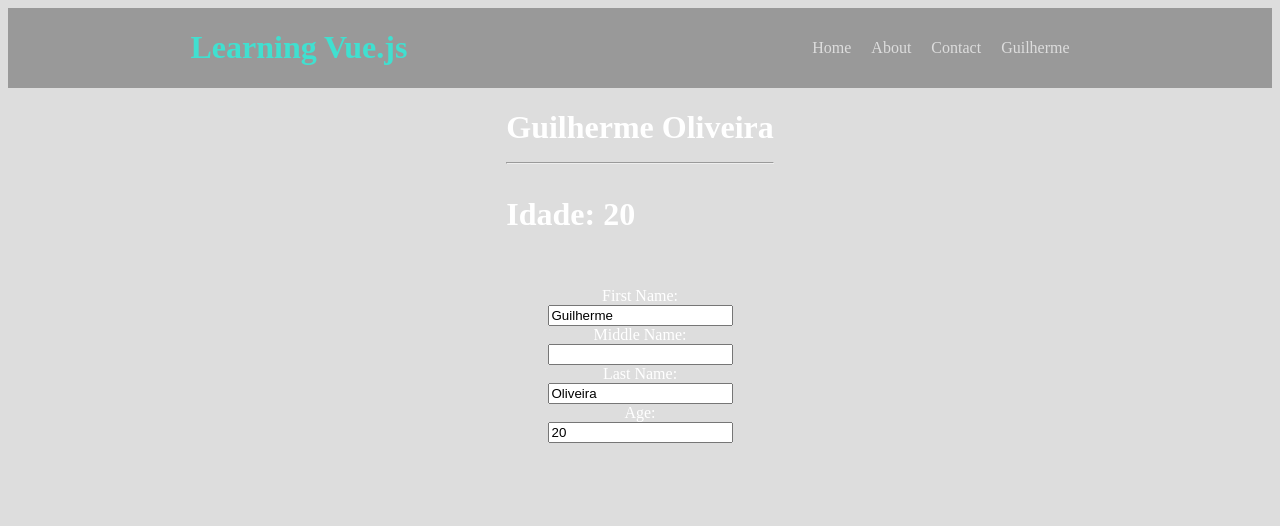
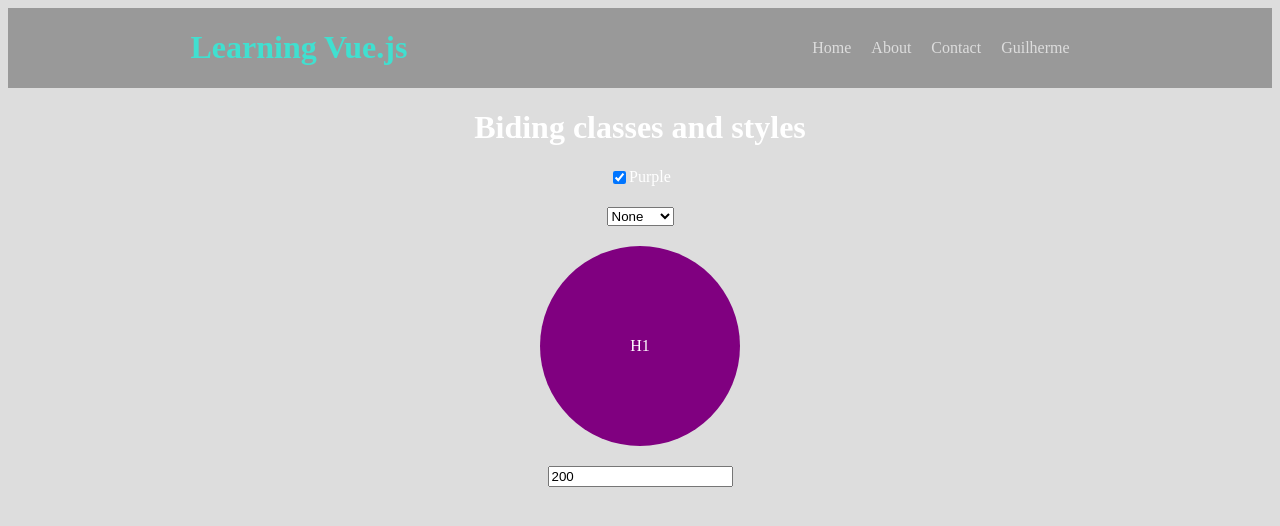
Before and after one commit to Guilherme-so/Learning-Vue, a Vue app: page / in a window 1280 px wide. Shown: the top 526 px of the page. Built offline with nearby package versions, Linux system fonts and the light colour scheme.

Commit message:
Binding styles in vue

```diff
--- a/src/App.vue
+++ b/src/App.vue
@@ -9,6 +9,7 @@ import Forms from "./components/Forms.vue";
 import Multiplos_eventos from "./components/Multiplos_eventos.vue";
 import ClickEvents from "./components/Event/ClickEvents.vue";
 import ChangeEvent from "./components/Event/ChangeEvent.vue";
+import BindClassAndStyle from "./components/BindClassAndStyle.vue";
 </script>
 
 <template>
@@ -22,17 +23,19 @@ import ChangeEvent from "./components/Event/ChangeEvent.vue";
     <!-- <Forms /> -->
     <!-- <Multiplos_eventos /> -->
     <!-- <ClickEvents /> -->
-    <ChangeEvent />
+    <!-- <ChangeEvent /> -->
+    <BindClassAndStyle/>
   </div>
 </template>
 
 <script>
 export default {
-  data() {
-    return {
-      perfil: "Guilherme",
-    };
-  },
+    data() {
+        return {
+            perfil: "Guilherme",
+        };
+    },
+    components: { BindClassAndStyle }
 };
 </script>
 
--- /dev/null
+++ b/src/components/BindClassAndStyle.vue
@@ -0,0 +1,76 @@
+<template>
+  <h1>Biding classes and styles</h1>
+
+  <div class="check">
+    <input type="checkbox" id="purple" v-model="isPurple" />
+    <label for="purple">Purple</label>
+  </div>
+
+  <select v-model="selectedColor">
+    <option value="">None</option>
+    <option value="white">White</option>
+    <option value="orange">Orange</option>
+    <option value="pink">Pink</option>
+    <option value="blue">Blue</option>
+  </select>
+
+  <div
+  :style="{ width: size + 'px', height: size + 'px' }"
+  class="hi" :class="[isPurple ? 'purple' : '', selectedColor]">H1</div>
+
+  <input
+    type="number"
+    v-model="size"
+  />
+</template>
+
+<script>
+export default {
+  data() {
+    return {
+      isPurple: true,
+      selectedColor: "",
+      size: 200,
+    };
+  },
+};
+</script>
+
+<style scoped>
+.hi {
+  width: 200px;
+  height: 200px;
+  background-color: green;
+  border-radius: 50%;
+  display: flex;
+  justify-content: center;
+  align-items: center;
+  cursor: pointer;
+  margin: 20px 0;
+}
+.check {
+  display: flex;
+  margin-bottom: 20px;
+}
+
+.purple {
+  background-color: purple;
+}
+
+.white {
+  background-color: #fff;
+}
+
+.orange {
+  background-color: orangered;
+}
+
+.pink {
+  background-color: pink;
+}
+
+.blue {
+  background-color: blue;
+}
+</style>
+>
```
